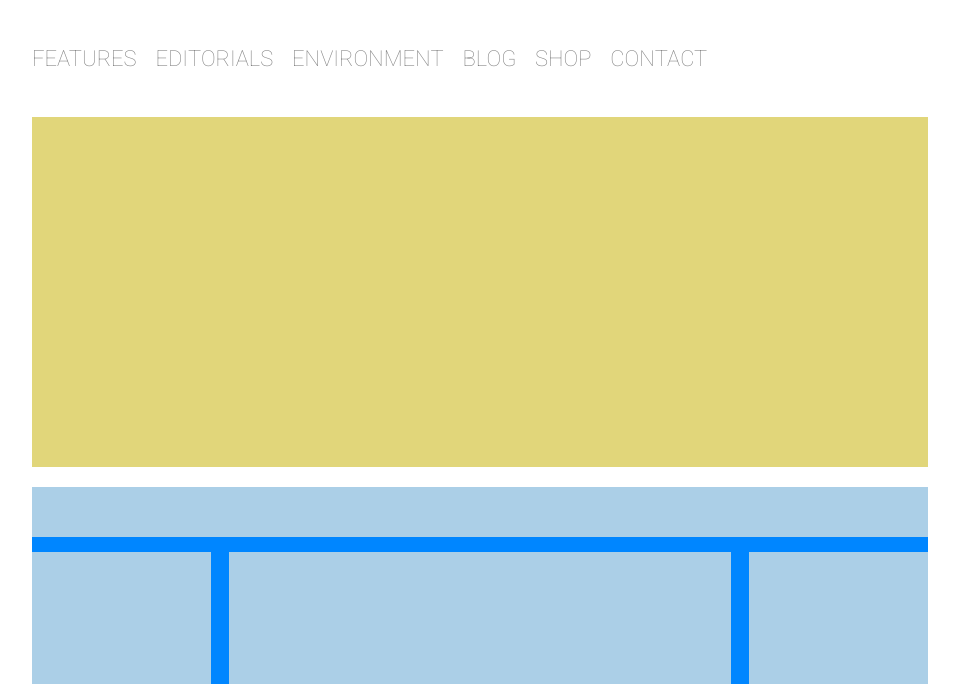
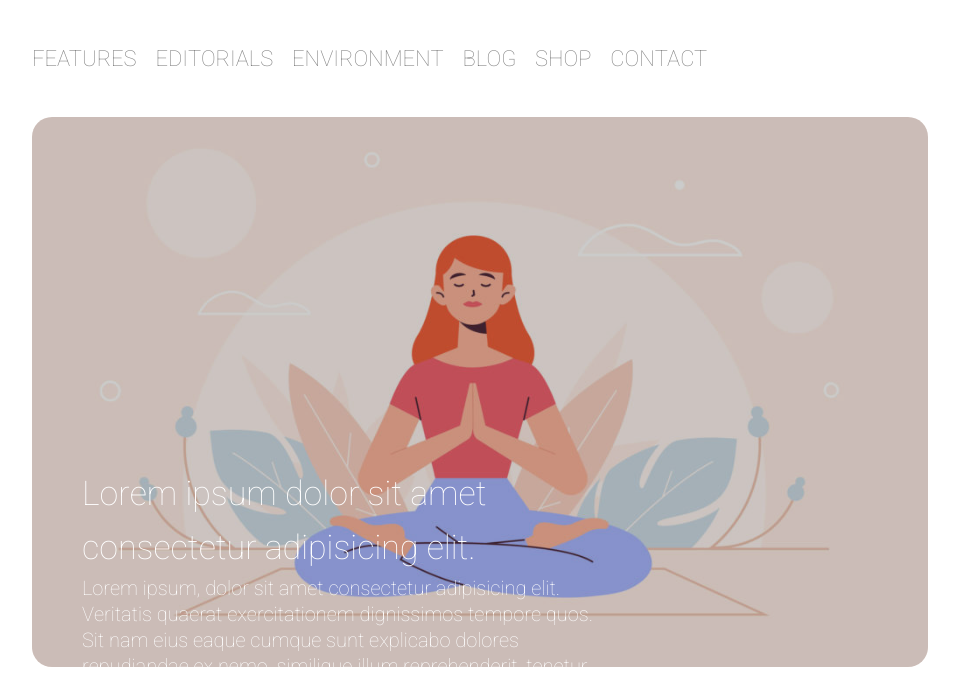
Before and after one commit to gianmarco600/htmlcss-wp, a plain HTML site: page index.html in a window 1280 px wide. Shown: the part 113-797 px from the top of the page, without its empty margins (160-1119 px from the left). Drawn offline with Linux system fonts and the light colour scheme.

Commit message:
add jumbotron

```diff
--- a/css/style.css
+++ b/css/style.css
@@ -19,6 +19,11 @@ body{
     content: "";
     display: table;
     clear: both;
+}
+
+h1{
+    /* padding-top: 350px;
+    margin-left: 30px; */
 }
 
 /* header */
@@ -65,10 +70,40 @@ nav > ul > li > a{
 
 .jumbotron{
     width: 100%;
-    height: 350px;              /*da rimuovere in seguito */
-    background-color: #e1d67a;
+    height: 550px;              /* necessaria */
+    background-image: url(../img/banner.jpg);
     margin-bottom: 20px;
+    border-radius: 20px;
+    background-position: center;
+    background-repeat: no-repeat;
+    background-size: cover;
+}
 
+.filter{
+    background-color: rgba(0, 0, 0, 0.2);
+    height: 100%;
+    width: 100%;
+    border-radius: 20px;
+}
+
+.jumbo-text{
+    width: 70%;
+    padding-left: 50px;
+    padding-top: 350px;
+    color: white;
+
+}
+
+.jumbo-text > h1{
+    line-height: 1.6;
+    font-size: 34px;
+    font-weight: 400;
+}
+
+.jumbo-text > p{
+    line-height: 1.3;
+    font-size: 20px;
+    width: 90%;
 }
 
 /* corpo pagina */
--- a/index.html
+++ b/index.html
@@ -31,6 +31,12 @@
 
             <!-- inizio jumbotron -->
             <section class="jumbotron">
+                <div class="filter">
+                    <div class="jumbo-text">
+                        <h1>Lorem ipsum dolor sit amet consectetur adipisicing elit. </h1>
+                        <p>Lorem ipsum, dolor sit amet consectetur adipisicing elit. Veritatis quaerat exercitationem dignissimos tempore quos. Sit nam eius eaque cumque sunt explicabo dolores repudiandae ex nemo, similique illum reprehenderit, tenetur quas?</p>
+                    </div>
+                </div>
 
             </section>
             <!-- fine jumbotron -->
```
